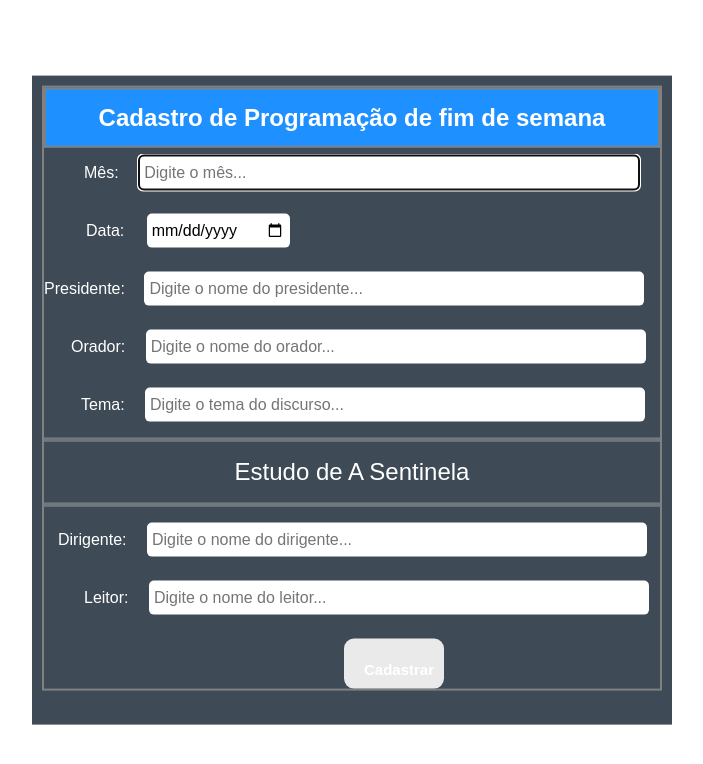
After one commit to rcj2022/Programa, a PHP site: page /cad.php in a window 1280 px wide. The commit adds this page. Shown: the top 764 px of the page, without its empty margins (288-991 px from the left). Run offline with PHP 8.4, Linux system fonts and the light colour scheme; some libraries are stand-ins or nearby versions.

Commit message:
atualizar

```diff
--- /dev/null
+++ b/cad.php
@@ -0,0 +1,96 @@
+<?php
+
+if(isset($_POST['submit']))
+{
+
+include_once('config.php');
+
+$mes = $_POST['mes'];
+$dataReg = $_POST['data'];
+$presid = $_POST['presidente'];
+$orador = $_POST['orador'];
+$tema = $_POST['tema'];
+$dirigente = $_POST['dirigente'];
+$leitor = $_POST['leitor'];
+$orac = $_POST['orador'];
+
+
+$result = mysqli_query($con,"INSERT INTO pub(mes, dataReg, presid, orador, tema, dirigente, leitor, orac) VALUES('$mes','$dataReg', '$presid', '$orador', '$tema','$dirigente', '$leitor', '$orac')");
+header('Location: index.php');
+}
+
+?>
+
+
+
+
+
+<!DOCTYPE html>
+<html lang="pt-br">
+<head>
+    <meta charset="UTF-8">
+    <meta name="viewport" content="width=device-width, initial-scale=1.0">
+    <link href="https://cdn.jsdelivr.net/npm/bootstrap@5.0.2/dist/css/bootstrap.min.css" rel="stylesheet" integrity="sha384-EVSTQN3/azprG1Anm3QDgpJLIm9Nao0Yz1ztcQTwFspd3yD65VohhpuuCOmLASjC" crossorigin="anonymous">
+
+    <link rel="stylesheet" href="style.css">
+
+    <title>Home</title>
+
+  </head>
+<body>
+
+<div class="box">
+
+    <form action="cad.php" method="POST">
+        <fieldset>
+            <legend><b>Cadastro de Programação de fim de semana</b></legend>
+            <br>
+            <div class ="inputMes">
+            <label for="mes" class="LabelMes">Mês:</label>
+            <input type="text" name="mes" id="mes" placeholder="Digite o mês..." class="mes" autofocus required>
+            </div>
+            <br>
+            <div class ="inputData">
+            <label for="data" class="dataLabel">Data:</label>
+            <input type="date" name="data" id="data" placeholder="Digite a data..." class="data">
+            </div>
+            <br>
+            <div class ="inputPre">
+            <label for="presidente">Presidente:</label>
+            <input type="text" name="presidente" id="presidente" placeholder="Digite o nome do presidente..." class ="presid" >
+            </div>
+
+            <br>
+            <div class ="inputOrac">
+            <label for="orador" class="LabelOrador">Orador:</label>
+            <input type="text" name="orador" id="orador" placeholder="Digite o nome do orador..." class ="orac">
+            </div>
+
+            <br>
+            <div class ="inputTema">
+            <label for="tema" class="LabelTema">Tema:</label>
+            <input type="text" name="tema" id="Tema" placeholder="Digite o tema do discurso..." class ="tema">
+            </div>
+            <hr>
+                <h4>Estudo de A Sentinela</h4>
+            <hr>
+            <div class ="inputDirigente">
+            <label for="dirigente" class="LabelDirigente">Dirigente:</label>
+            <input type="text" name="dirigente" id="dirigente" placeholder="Digite o nome do dirigente..." class ="dirigente">
+            </div>
+            <br>
+            <div class ="inputLeitor">
+            <label for="leitor" class="LabelLeitor">Leitor:</label>
+            <input type="text" name="leitor" id="leitor" placeholder="Digite o nome do leitor..." class ="leitor">
+            </div>
+            <br>
+            <input type="submit" value="Cadastrar" name="submit" id="submit" class="botao">
+        </fieldset>
+        <br>
+
+    </form>
+
+</div>
+
+</body>
+</html>
--- /dev/null
+++ b/index.css
@@ -0,0 +1,3 @@
+body{
+    background-color:#120a8f;
+}
--- a/style.css
+++ b/style.css
@@ -6,12 +6,13 @@ body{
 }
 .box{
     position: absolute;
-    top: 40%;
+    top: 50%;
     left: 50%;
     transform: translate(-50%,-50%);
     background-color: rgb(62, 74, 85);
-    padding: 15px;
+    padding: 10px;
     width: 50%;
+
 
 }
 #submit{
@@ -30,7 +31,7 @@ body{
 }
 .presid{
     width: 500px;
-    padding: 10px;
+    padding: 5px;
     margin-left: 15px;
     border-radius: 5px;
     border: none;
@@ -43,16 +44,48 @@ body{
 .LabelTema{
     margin-left: 37px;
 }
+.LabelDirigente{
+    margin-left: 14px;
+
+}
+.LabelLeitor{
+    margin-left: 40px;
+}
+.LabelMes{
+    margin-left: 40px;
+}
+.mes{
+    width: 500px;
+    padding: 5px;
+    margin-left: 16px;
+    border-radius: 5px;
+    border: none;
+}
+/* Os Input */
+.dirigente{
+    width: 500px;
+    padding: 5px;
+    margin-left: 16px;
+    border-radius: 5px;
+    border: none;
+}
+.leitor{
+    width: 500px;
+    padding: 5px;
+    margin-left: 16px;
+    border-radius: 5px;
+    border: none;
+}
 .data{
 
-    padding: 10px;
+    padding: 5px;
     margin-left: 18px;
     border: none;
     border-radius: 5px;
 }
 .tema{
     width: 500px;
-    padding: 10px;
+    padding: 5px;
     margin-left: 16px;
     border-radius: 5px;
     border: none;
@@ -60,7 +93,7 @@ body{
 }
 .orac{
     width: 500px;
-    padding: 10px;
+    padding: 5px;
     margin-left: 16px;
     border-radius: 5px;
     border: none;
@@ -69,7 +102,7 @@ body{
     width: 200px;
     margin-left: 230px;
     height: 10px;
-    padding: 10px;
+    padding: 5px;
     height: 50px;
     color: white;
     background-color: dodgerblue;
```
Also changed, not shown: index.php (+135 -37 lines).
